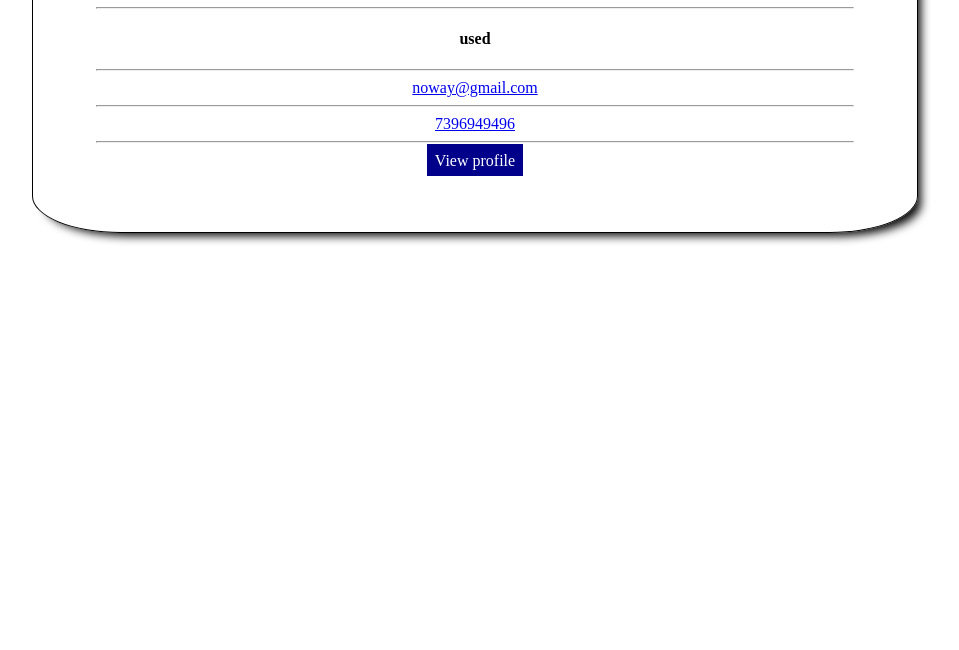
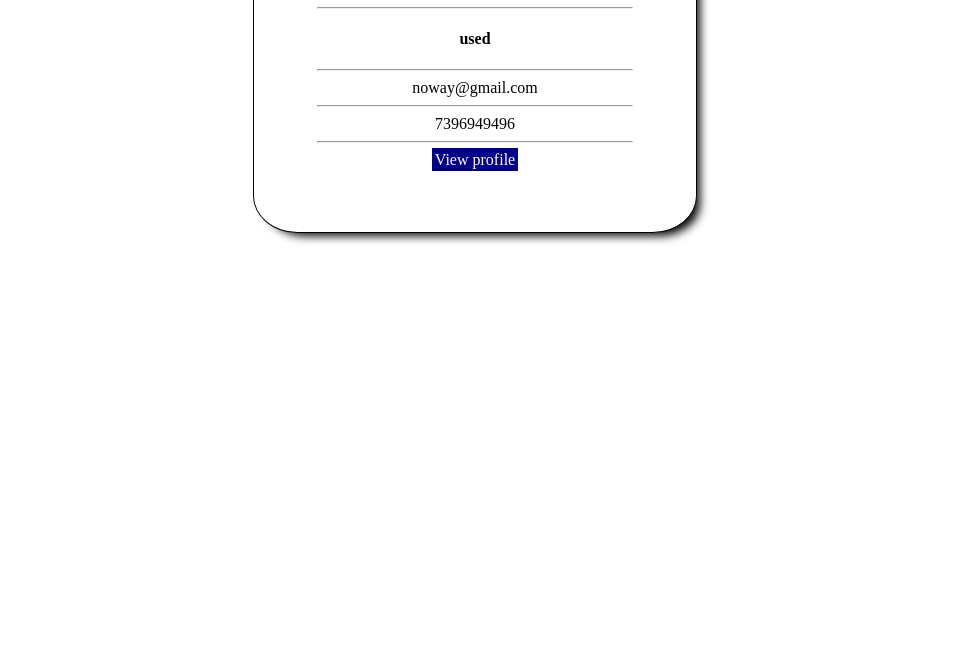
Before and after one commit to yugeshnakkala/yugesh, a plain HTML site: page index.html in a window 1280 px wide. Shown: the part 150-800 px from the top of the page, without its empty margins (165-1124 px from the left). Drawn offline with Linux system fonts and the light colour scheme.

Commit message:
Update css.css

```diff
--- a/css.css
+++ b/css.css
@@ -1,12 +1,12 @@
 .card{
     margin: 1% auto;
     border: 1px solid black;
-    width: 60%;
+    width: 25%;
     padding: 5%;
     box-shadow: 8px 8px 10px -5px rgb(8, 8, 8);
     text-align: center;
     border-radius: 10%;
-    background-color:
+    background-color: #FFFFFF;
 a{
     text-decoration: none;
     color:#000000;
```
